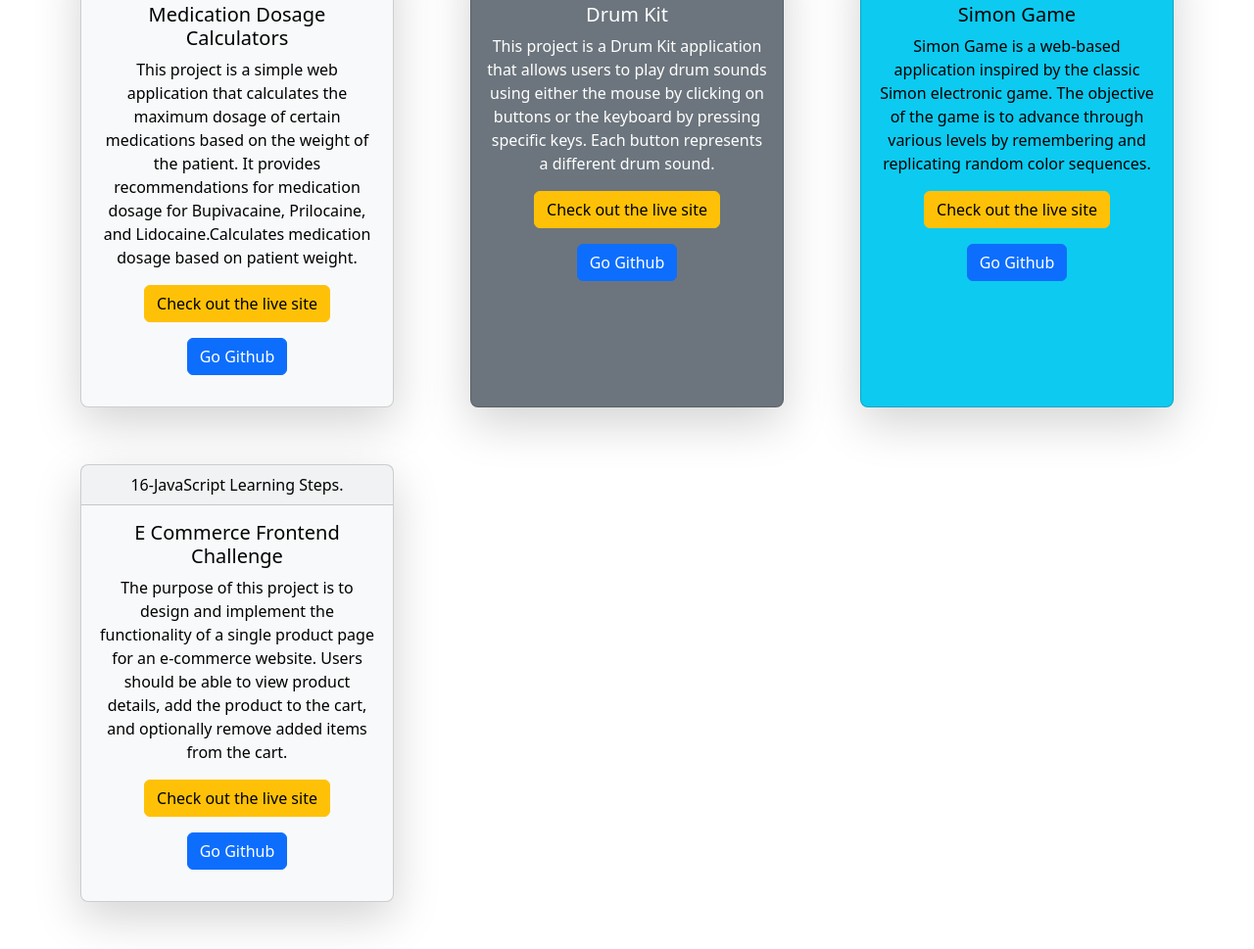
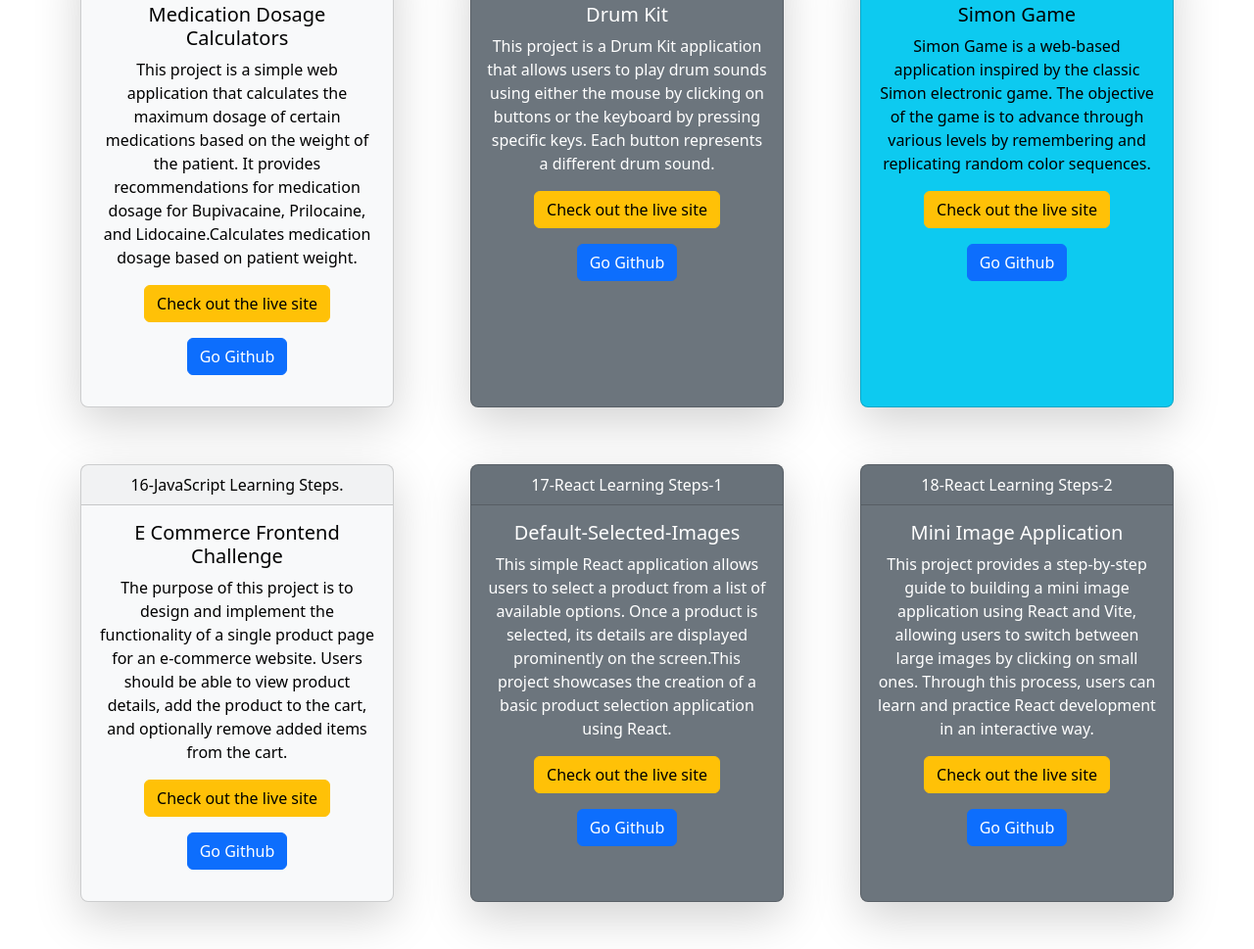
Before and after one commit to AliCanKANBOLAT/Online-Resume-with-Boostrap, a website: page my-projects/projects001.html in a window 1280 px wide. Shown: the part 2149-3118 px from the top of the page at 98% size. Drawn offline with nearby package versions, Linux system fonts and the light colour scheme.

Commit message:
react practices added

```diff
--- a/my-projects/projects001.html
+++ b/my-projects/projects001.html
@@ -211,6 +211,28 @@ href="https://cdnjs.cloudflare.com/ajax/libs/animate.css/4.1.1/animate.min.css"
                     <p><a href="https://github.com/AliCanKANBOLAT/ecommerce-product-page-main/tree/master" class="btn btn-primary">Go Github</a></p>
                 </div>
               </div>
+              <div class="card shadow-lg rounded-3 text-bg-secondary mb-5" style="max-width: 20rem;">
+                <div class="card-header">17-React Learning Steps-1</div>
+                <div class="card-body hover">
+                  <h5 class="card-title">Default-Selected-Images</h5>
+                  <p class="card-text">This simple React application allows users to select a product from a list of available options. Once a product is selected, its details are displayed prominently on the screen.This project showcases the creation of a basic product selection application using React.</p>
+
+                  <p><a href="https://react-learning-steps-1.netlify.app//" class="btn btn-warning">Check out the live site</a></p>
+
+                    <p><a href="https://github.com/AliCanKANBOLAT/Bolum-sonu-calismasi-V2" class="btn btn-primary">Go Github</a></p>
+                </div>
+              </div>
+              <div class="card shadow-lg rounded-3 text-bg-secondary mb-5" style="max-width: 20rem;">
+                <div class="card-header">18-React Learning Steps-2</div>
+                <div class="card-body hover">
+                  <h5 class="card-title">Mini Image Application</h5>
+                  <p class="card-text">This project provides a step-by-step guide to building a mini image application using React and Vite, allowing users to switch between large images by clicking on small ones. Through this process, users can learn and practice React development in an interactive way.</p>
+
+                  <p><a href="https://react-learning-steps-1.netlify.app//" class="btn btn-warning">Check out the live site</a></p>
+
+                    <p><a href="https://github.com/AliCanKANBOLAT/Bolum-sonu-calismasi-V2" class="btn btn-primary">Go Github</a></p>
+                </div>
+              </div>
             </div>
           </div>
         </div>
```
